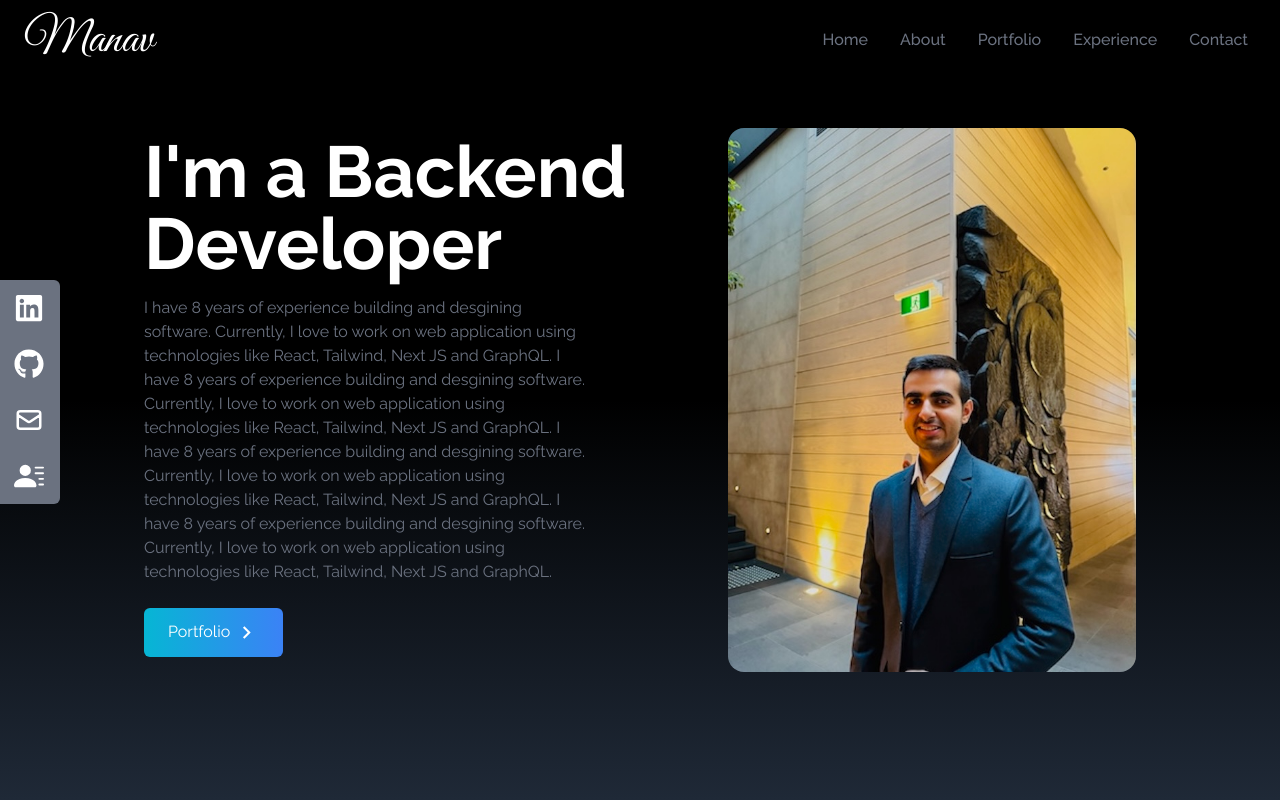
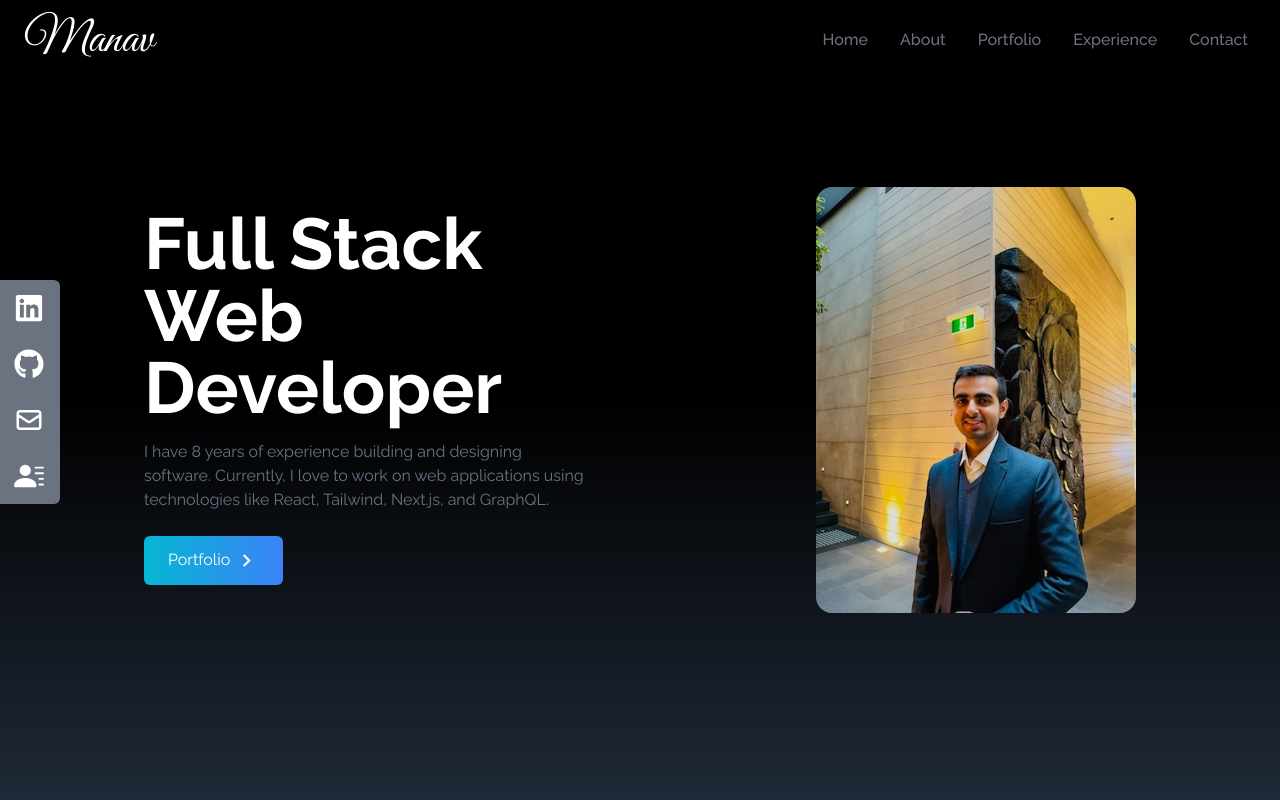
Before and after one commit to ManavBijlani21/PersonalPortfolio, a React (Create React App) app: page / in a window 1280 px wide. Shown: the top 800 px of the page. Built offline with nearby package versions, Linux system fonts and the light colour scheme.

Commit message:
Added a Title Animation

```diff
--- a/src/components/Home.jsx
+++ b/src/components/Home.jsx
@@ -1,45 +1,68 @@
 import React from "react";
+import {useState, useEffect} from "react";
 import HeroImage from "../assets/heroImage.jpeg";
 import { MdOutlineKeyboardArrowRight } from "react-icons/md";
 import { Link } from "react-scroll";
 
 function Home() {
+  const [loopNum, setLoopNum] = useState(0);
+  const [isDeleting, setIsDeleting] = useState(false);
+  const toRotate = ["Full Stack Web Developer", "Software Engineer", "UI / UX Designer"];
+  const [text, setText] = useState('');
+  const [delta, setDelta] = useState(300 - Math.random() * 100);
+  const period =  2000;
+
+  useEffect(() => {
+    let ticker = setInterval(() => {
+      tick();
+    }, delta)
+
+    return () => { clearInterval(ticker)};
+  }, [text])
+
+  const tick = () => {
+    let i = loopNum % toRotate.length;
+    let fullText = toRotate[i];
+    let updatedText = isDeleting ? fullText.substring(0, text.length - 1) : fullText.substring(0, text.length + 1);
+
+    setText(updatedText);
+
+    if (isDeleting){
+      setDelta(prevDelta => prevDelta / 2)
+    }
+
+    if (!isDeleting && updatedText === fullText){
+      setIsDeleting(true);
+      setDelta(period);
+    }
+    else if (isDeleting && updatedText === ''){
+      setIsDeleting(false);
+      setLoopNum(loopNum + 1);
+      setDelta(100);
+    }
+  }
+
+
+
   return (
-    <div
-      name="home"
-      className="h-screen w-full bg-gradient-to-b from-black via-black to-gray-800"
-    >
-      <div className="max-w-screen-lg mx-auto flex flex-col items-center justify-center h-full px-4 md:flex-row">
-        <div className="flex flex-col justify-center h-full">
-          <h2 className="text-4xl sm:text-7xl font-bold text-white">
-            I'm a Backend Developer
+    <div name="home" className="h-screen w-full bg-gradient-to-b from-black via-black to-gray-800">
+  <div className="max-w-screen-lg w-full mx-auto flex flex-col md:flex-row items-center justify-between h-full px-4">
+
+    {/* Left Text Container */}
+    <div className="w-[400px] md:w-[500px] flex flex-col justify-center h-full">
+      <h2 className="text-4xl sm:text-7xl font-bold text-white min-h-[100px] text-left">
+        {text}
       </h2>
+      <p className="text-gray-500 py-4 max-w-md">
+        I have 8 years of experience building and designing software. Currently, I love to work on web applications using technologies like React, Tailwind, Next.js, and GraphQL.
 
-          <p className="text-gray-500 py-4 max-w-md">
-          I have 8 years of experience building and desgining software.
-          Currently, I love to work on web application using technologies like
-          React, Tailwind, Next JS and GraphQL.
-
-          I have 8 years of experience building and desgining software.
-          Currently, I love to work on web application using technologies like
-          React, Tailwind, Next JS and GraphQL.
-
-          I have 8 years of experience building and desgining software.
-          Currently, I love to work on web application using technologies like
-          React, Tailwind, Next JS and GraphQL.
-
-          I have 8 years of experience building and desgining software.
-          Currently, I love to work on web application using technologies like
-          React, Tailwind, Next JS and GraphQL.
       </p>
-
       <div>
         <Link
           to="portfolio"
           smooth
           duration={500}
-              className="group text-white w-fit px-6 py-3 my-2 flex items-center rounded-md bg-gradient-to-r
-             from-cyan-500 to-blue-500 cursor-pointer"
+          className="group text-white w-fit px-6 py-3 my-2 flex items-center rounded-md bg-gradient-to-r from-cyan-500 to-blue-500 cursor-pointer"
         >
           Portfolio
           <span className="group-hover:rotate-90 duration-300">
@@ -48,15 +71,19 @@ function Home() {
         </Link>
       </div>
     </div>
-        <div>
+
+    {/* Right Image Container */}
+    <div className="w-64 md:w-80 flex-shrink-0">
       <img
         src={HeroImage}
         alt="My Profile"
-            className="rounded-2xl mx-auto w-2/3 md:w-full"
+        className="rounded-2xl mx-auto w-full h-auto"
       />
     </div>
+
   </div>
 </div>
+
   );
 }
 
```
Lines whose indentation alone changed are shown as unchanged.
